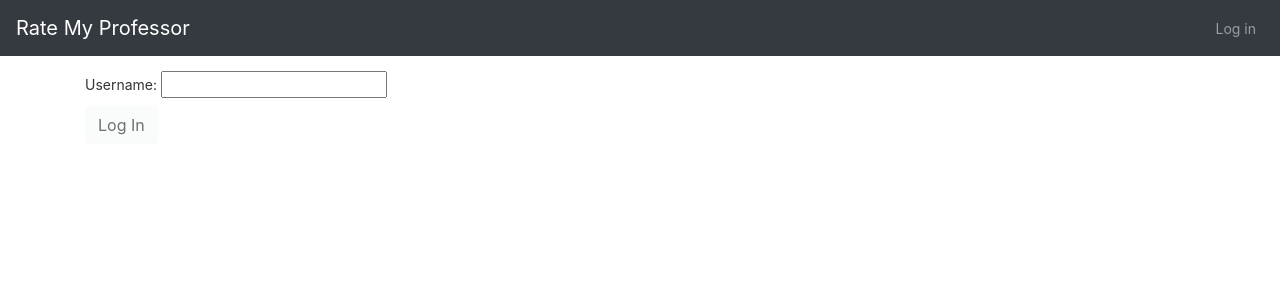
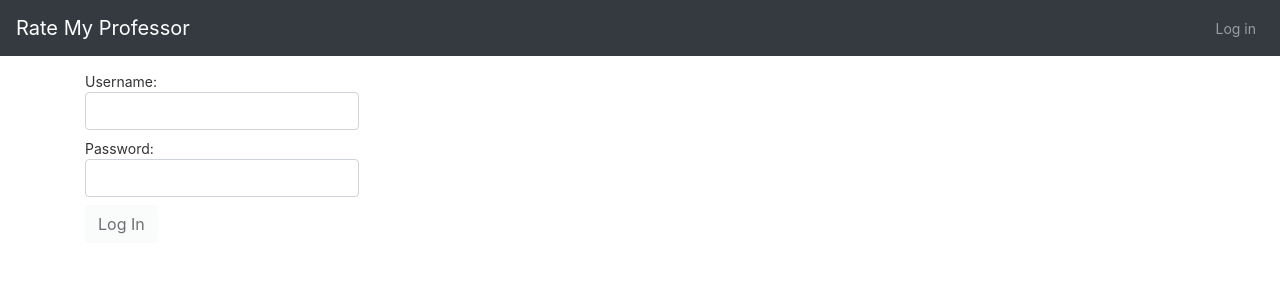
Before and after one commit to kjerinic/mock-rate-my-prof, an Angular app in the folder ratingFront/: page /admin-login in a window 1280 px wide. Shown: the top 300 px of the page. Built offline with nearby package versions, Linux system fonts and the light colour scheme.

Commit message:
Add password for admin login and add a function for checking its sha256 value to the login handler

```diff
--- a/ratingFront/src/app/components/admin-login/admin-login.component.html
+++ b/ratingFront/src/app/components/admin-login/admin-login.component.html
@@ -4,7 +4,12 @@
   <form [formGroup]="loginForm">
     <label>
       Username:
-      <input type="text" formControlName="username">
+      <input type="text" formControlName="username" class="form-control">
+    </label>
+    <br>
+    <label>
+      Password:
+      <input type="password" formControlName="password" class="form-control">
     </label>
     <br>
     <button (click)="logIn()" [disabled]="loginForm.invalid" class="btn btn-light">Log In</button>
--- a/ratingFront/src/app/components/admin-login/admin-login.component.ts
+++ b/ratingFront/src/app/components/admin-login/admin-login.component.ts
@@ -26,7 +26,8 @@
 
   logIn() {
     const username = this.loginForm.value.username;
-    this.adminService.authAdmin(username).subscribe(data => {
+    const password = this.loginForm.value.password;
+    this.adminService.authAdmin(username, password).subscribe(data => {
       if (data) {
         this.invalidLoginMsg = '';
         this.adminService.setAdminUsername(data.username);
@@ -39,7 +40,8 @@
 
   private createFormGroup() {
     return this.formBuilder.group({
-      username: ['', [Validators.required]]
+      username: ['', [Validators.required, Validators.pattern('(.|\\s)*\\S(.|\\s)*')]],
+      password: ['', [Validators.required, Validators.pattern('(.|\\s)*\\S(.|\\s)*')]]
     });
   }
 
--- a/ratingFront/src/app/services/admin.service.ts
+++ b/ratingFront/src/app/services/admin.service.ts
@@ -16,10 +16,11 @@
     return url + fnName;
   }
 
-  authAdmin(username: string): Observable<Username> {
+  authAdmin(username: string, password: string): Observable<Username> {
     return this.httpClient.post<Username>(this.getAPIUrl('login'),
       {
-        username
+        username,
+        password
       });
   }
 
```
Also changed, not shown: 2 other files (tests, documents, lock files or other folders).
